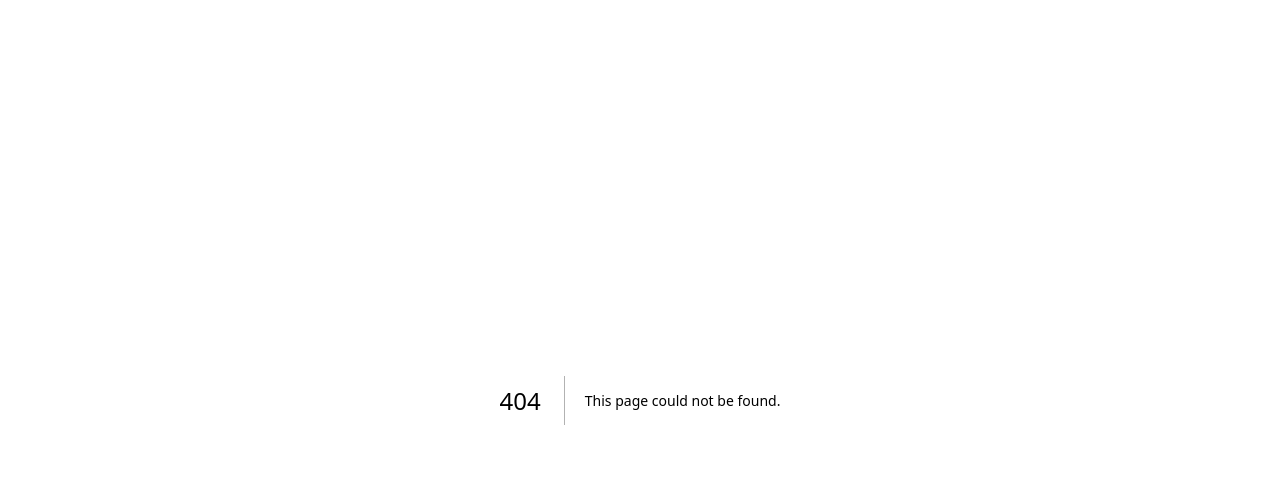
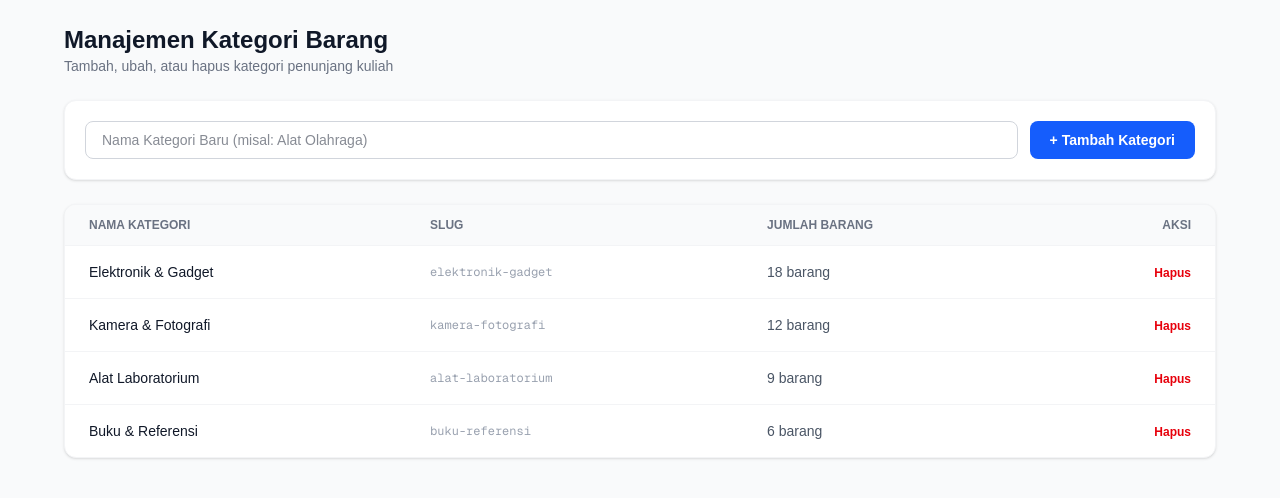
Before and after one commit to arazzki/SewaKit, a Next.js app in the folder frontend/: page /admin/categories in a window 1280 px wide. Before the commit this address had no page. Shown: the top 498 px of the page. Built offline with nearby package versions, Linux system fonts and the light colour scheme.

Commit message:
feat: membuat halaman manajemen kategori admin

```diff
--- /dev/null
+++ b/frontend/src/app/admin/categories/page.tsx
@@ -0,0 +1,94 @@
+'use client';
+
+import { useState } from 'react';
+
+export default function AdminCategoriesPage() {
+  const [categories, setCategories] = useState([
+    { id: 1, name: 'Elektronik & Gadget', slug: 'elektronik-gadget', totalItems: 18 },
+    { id: 2, name: 'Kamera & Fotografi', slug: 'kamera-fotografi', totalItems: 12 },
+    { id: 3, name: 'Alat Laboratorium', slug: 'alat-laboratorium', totalItems: 9 },
+    { id: 4, name: 'Buku & Referensi', slug: 'buku-referensi', totalItems: 6 },
+  ]);
+
+  const [newCategory, setNewCategory] = useState('');
+
+  const handleAddCategory = (e: React.FormEvent) => {
+    e.preventDefault();
+    if (!newCategory.trim()) return;
+
+    const newEntry = {
+      id: Date.now(),
+      name: newCategory,
+      slug: newCategory.toLowerCase().replace(/\s+/g, '-'),
+      totalItems: 0,
+    };
+
+    setCategories([...categories, newEntry]);
+    setNewCategory('');
+  };
+
+  const handleDelete = (id: number) => {
+    setCategories(categories.filter((cat) => cat.id !== id));
+  };
+
+  return (
+    <div className="min-h-screen bg-gray-50 p-6">
+      <div className="max-w-6xl mx-auto space-y-6">
+        <div>
+          <h1 className="text-2xl font-bold text-gray-900">Manajemen Kategori Barang</h1>
+          <p className="text-sm text-gray-500">Tambah, ubah, atau hapus kategori penunjang kuliah</p>
+        </div>
+
+        {/* Form Tambah Kategori */}
+        <div className="bg-white rounded-xl p-5 shadow-sm border border-gray-100">
+          <form onSubmit={handleAddCategory} className="flex gap-3">
+            <input
+              type="text"
+              placeholder="Nama Kategori Baru (misal: Alat Olahraga)"
+              value={newCategory}
+              onChange={(e) => setNewCategory(e.target.value)}
+              className="flex-1 rounded-lg border border-gray-300 px-4 py-2 text-sm focus:border-blue-500 focus:outline-none"
+            />
+            <button
+              type="submit"
+              className="rounded-lg bg-blue-600 px-5 py-2 text-sm font-semibold text-white transition hover:bg-blue-700"
+            >
+              + Tambah Kategori
+            </button>
+          </form>
+        </div>
+
+        {/* Tabel Daftar Kategori */}
+        <div className="bg-white rounded-xl shadow-sm border border-gray-100 overflow-hidden">
+          <table className="w-full text-left text-sm text-gray-600">
+            <thead className="bg-gray-50 text-xs uppercase text-gray-500 border-b border-gray-100">
+              <tr>
+                <th className="px-6 py-3">Nama Kategori</th>
+                <th className="px-6 py-3">Slug</th>
+                <th className="px-6 py-3">Jumlah Barang</th>
+                <th className="px-6 py-3 text-right">Aksi</th>
+              </tr>
+            </thead>
+            <tbody className="divide-y divide-gray-100">
+              {categories.map((cat) => (
+                <tr key={cat.id} className="hover:bg-gray-50">
+                  <td className="px-6 py-4 font-medium text-gray-900">{cat.name}</td>
+                  <td className="px-6 py-4 text-gray-400 font-mono text-xs">{cat.slug}</td>
+                  <td className="px-6 py-4">{cat.totalItems} barang</td>
+                  <td className="px-6 py-4 text-right space-x-2">
+                    <button
+                      onClick={() => handleDelete(cat.id)}
+                      className="text-xs font-semibold text-red-600 hover:text-red-800"
+                    >
+                      Hapus
+                    </button>
+                  </td>
+                </tr>
+              ))}
+            </tbody>
+          </table>
+        </div>
+      </div>
+    </div>
+  );
+}
```
